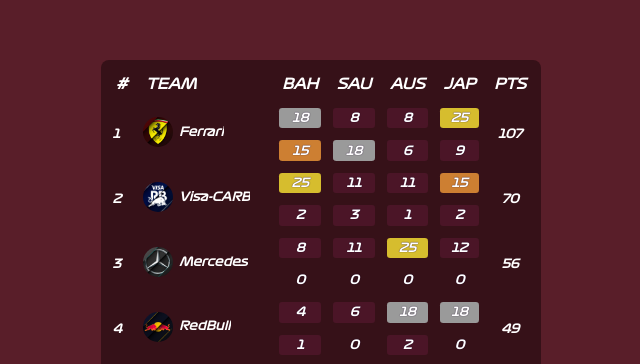
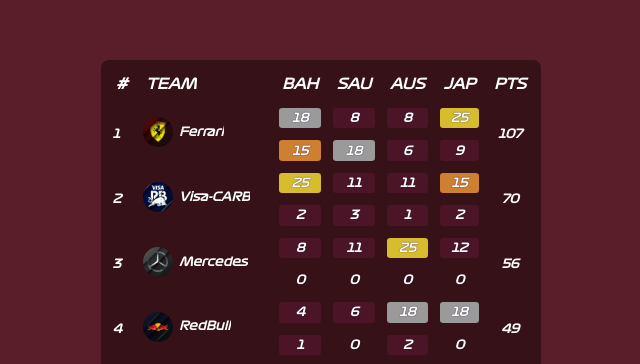
Before and after one commit to Orrin19/padik-leaderboard, a plain HTML site: page index.html in a window 1280 px wide. Shown: the part 857-1221 px from the top of the page, 319-959 px from the left. Drawn offline with Linux system fonts and the light colour scheme.

Commit message:
logo scale

```diff
--- a/src/style.css
+++ b/src/style.css
@@ -192,6 +192,7 @@ body * {
 
 #ferrari::before {
   background-image: url('../assets/ferrari.png');
+  background-size: 120%;
 }
 
 #kick-sauber::before {
@@ -204,10 +205,12 @@ body * {
 
 #mercedes::before {
   background-image: url('../assets/mercedes.png');
+  background-size: 120%;
 }
 
 #redbull::before {
   background-image: url('../assets/redbull.png');
+  background-size: 120%;
 }
 
 #visa-carb::before {
```
